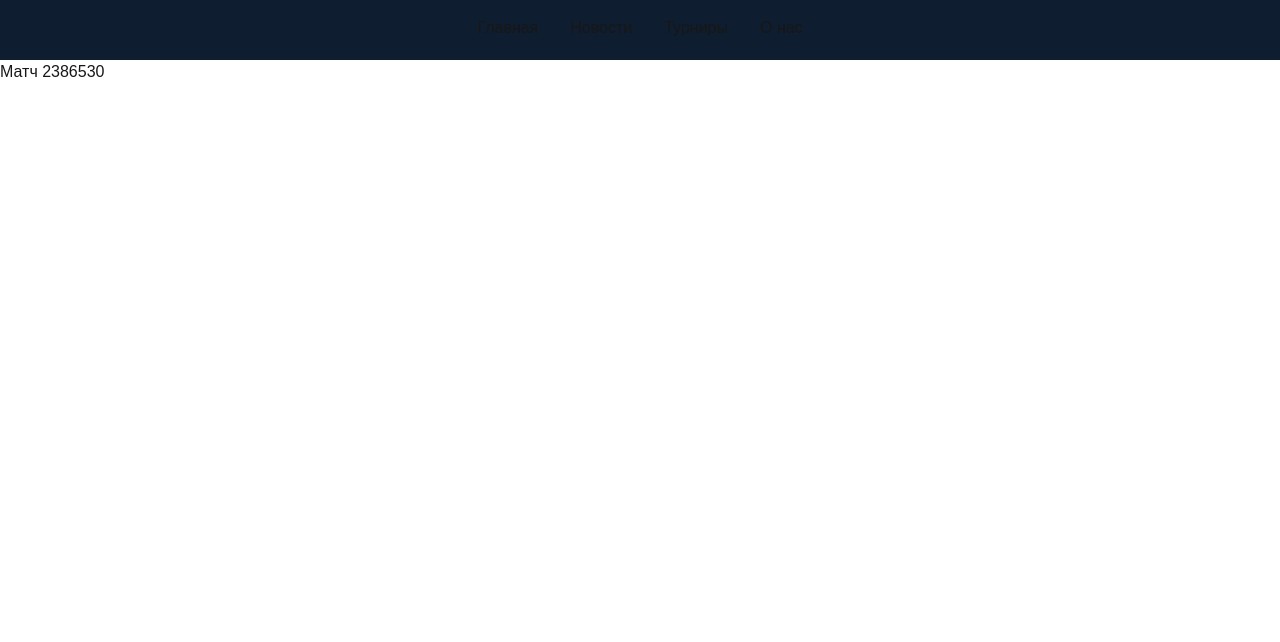
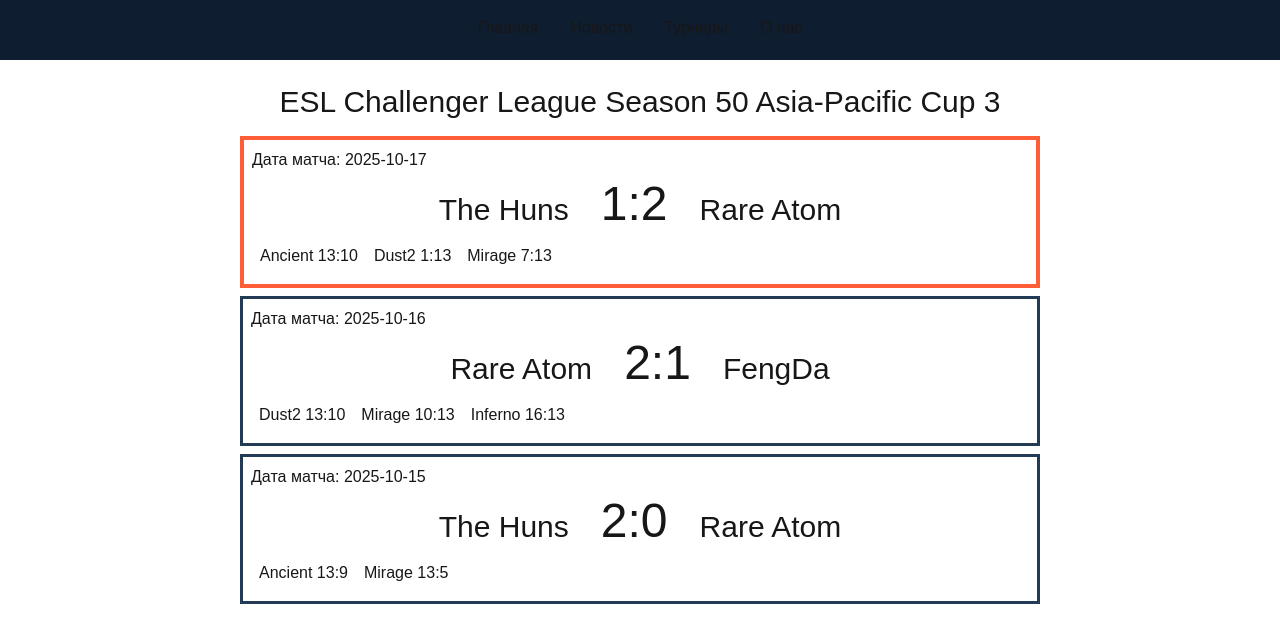
Before and after one commit to duyk-sdvg/cs_news_web_app, a Next.js app: page /matches/2386530 in a window 1280 px wide. Shown: the top 642 px of the page. Built offline with nearby package versions, Linux system fonts and the light colour scheme; no server answers.

Commit message:
делаеться пейджа с турнирами

```diff
--- a/app/(main)/matches/[id]/page.tsx
+++ b/app/(main)/matches/[id]/page.tsx
@@ -1,5 +1,5 @@
 import { getTournaments } from "@/api/request_api";
-import { Tournament } from "@/types/interface";
+import { Matches, Tournament } from "@/types/interface";
 
 export default async function MatchPage({
   params,
@@ -8,8 +8,49 @@
 }) {
   const { id } = await params;
   const tournaments: Record<string, Tournament> = await getTournaments();
+  const currentTournaments = tournaments[id];
 
-  const currentTournaments = tournaments[id]
-  console.log(currentTournaments)
-  return <div>Матч {id}</div>;
+  const matchTournament: Matches[] = currentTournaments.matches;
+
+  console.log(currentTournaments);
+  console.log(matchTournament);
+  return (
+    <div className="flex flex-col items-center p-6">
+      <h1 className="text-3xl mb-2">{currentTournaments.tournament_name}</h1>
+      <div>
+        {/* <h1>Матчи:</h1> */}
+        {matchTournament.map((match) =>
+          currentTournaments.tournament_winner !== null ? (
+            <div
+              key={match.id}
+              className={`p-2 m-2 min-w-200 ${match.id === currentTournaments.tournament_winner?.last_match_id ? "border-4 border-cs-danger" : "border-3 border-cs-bg-border"}`}
+            >
+              <h1>Дата матча: {match.date}</h1>
+              <div>
+                <h1 className="flex m-2 justify-center items-end">
+                  <div className="text-3xl  mr-8">{match.team1.name}</div>{" "}
+                  <div className="flex text-5xl">
+                    <div  className={``}>{match.team1.score}</div> : <div className={``}>{match.team2.score}</div>
+                  </div>{" "}
+                  <div className="text-3xl ml-8">{match.team2.name}</div>
+                </h1>
+              </div>
+              <div>
+                {/* <h1>Карты:</h1> */}
+                <div className="flex ">
+                  {match.maps.map((map) => (
+                    <div key={map.name} className="m-2">
+                      {map.name} {map.team1_score}:{map.team2_score}
+                    </div>
+                  ))}
+                </div>
+              </div>
+            </div>
+          ) : (
+            <div>tournament_winner - null</div>
+          ),
+        )}
+      </div>
+    </div>
+  );
 }
```
